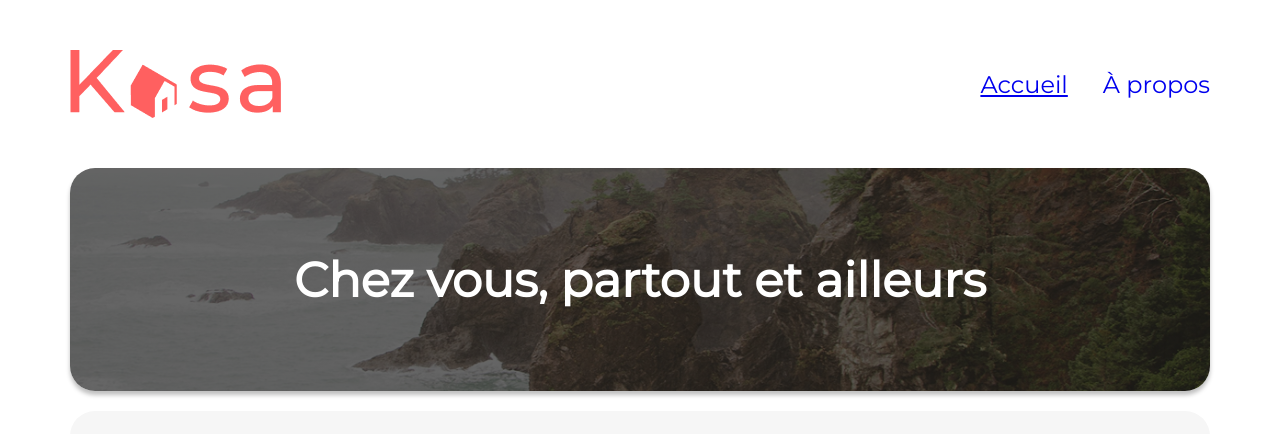
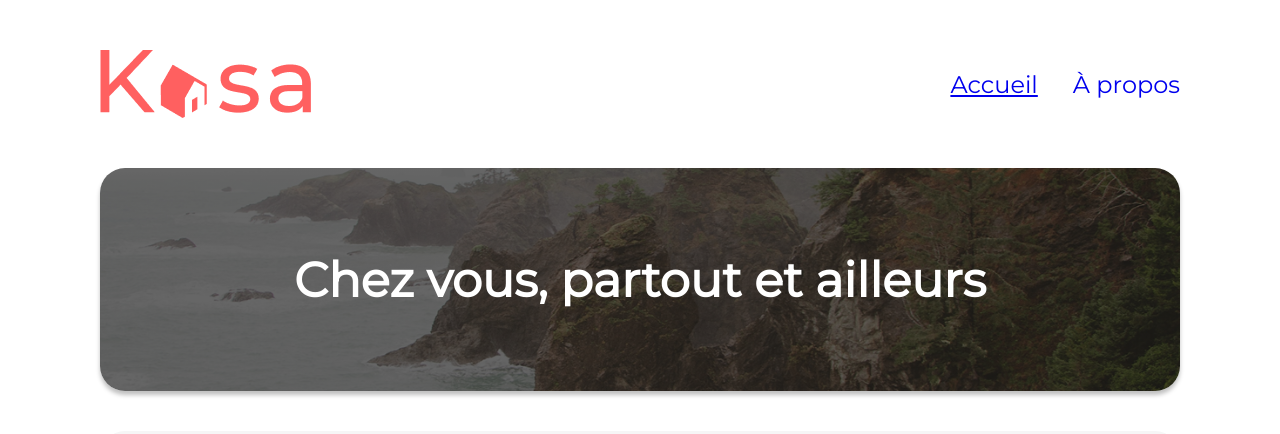
Before and after one commit to Julie-Des/Projet7-oc, a React (Vite) app in the folder my-react-app/: page / in a window 1280 px wide. Shown: the top 434 px of the page. Built offline with nearby package versions, Linux system fonts and the light colour scheme; grey boxes are pictures that could not be loaded.

Commit message:
feat: modifications of margins and paddingsin ApartmentSheet and collapse

```diff
--- a/my-react-app/src/components/Collapse.jsx
+++ b/my-react-app/src/components/Collapse.jsx
@@ -6,20 +6,15 @@ function Collapse({ title, children }) {
 
     return (
       <div className="collapse">
-        {/* Titre en <h2> - Pas cliquable */}
         <div className="collapse-header">
           <h2>{title}</h2>
-
-          {/* Image de la flèche qui gère l'ouverture au clic */}
           <img
             src={arrowIcon}
             alt="Flèche"
             className={`arrow ${isOpen ? "open" : ""}`}
-            onClick={() => setIsOpen(!isOpen)} // ✅ Seule la flèche est cliquable
+            onClick={() => setIsOpen(!isOpen)}
           />
         </div>
-
-        {/* Affichage conditionnel du contenu */}
         {isOpen && <div className="collapse-content">{children}</div>}
       </div>
     );
--- a/my-react-app/src/styles/components/_apartment-sheet.scss
+++ b/my-react-app/src/styles/components/_apartment-sheet.scss
@@ -4,7 +4,7 @@
     border-radius: 25px;
     display: grid;
     grid-template-columns: 1fr 1fr 1fr;
-    gap: 30px;
-    padding: 25px 25px 20px 25px;
-    margin-bottom: 20px;
+    gap: 60px;
+    padding: 55px 50px 40px 50px;
+    margin-bottom: 50px;
 }
--- a/my-react-app/src/styles/components/_banner.scss
+++ b/my-react-app/src/styles/components/_banner.scss
@@ -2,7 +2,7 @@
     @include margin-side;
     border: 1px;
     border-radius: 25px;
-    margin-bottom: 20px;
+    margin-bottom: 40px;
     height: 223px;
     display: flex;
     justify-content: center;
--- a/my-react-app/src/styles/components/_collapse.scss
+++ b/my-react-app/src/styles/components/_collapse.scss
@@ -1,17 +1,19 @@
 .collapse {
     display: flex;
     flex-direction: column;
-    margin: 0 100px 35px;
+    margin: 0 auto 35px;
+    padding: 0 100px;
     justify-content: center;
     align-items: center;
+    max-width: 1023px;
 
     .collapse-header {
         display: flex;
         justify-content: space-between;
         align-items: center;
         background-color: $red;
+        border-radius: 5px;
         width: 100%;
-        border-radius: 5px;
         h2 {
             color: $white;
             font-weight: 700;
@@ -35,6 +37,7 @@
     .collapse-content {
         font-size: 18px;
         padding: 20px;
+        line-height: 25.67px;
         background-color: $grey-collapse;
         border-radius: 0 0 5px 5px;
     }
--- a/my-react-app/src/styles/utils/_mixins.scss
+++ b/my-react-app/src/styles/utils/_mixins.scss
@@ -1,4 +1,4 @@
 @mixin margin-side {
-    margin-left: 70px;
-    margin-right: 70px;
+    margin-left: 100px;
+    margin-right: 100px;
 }
```
